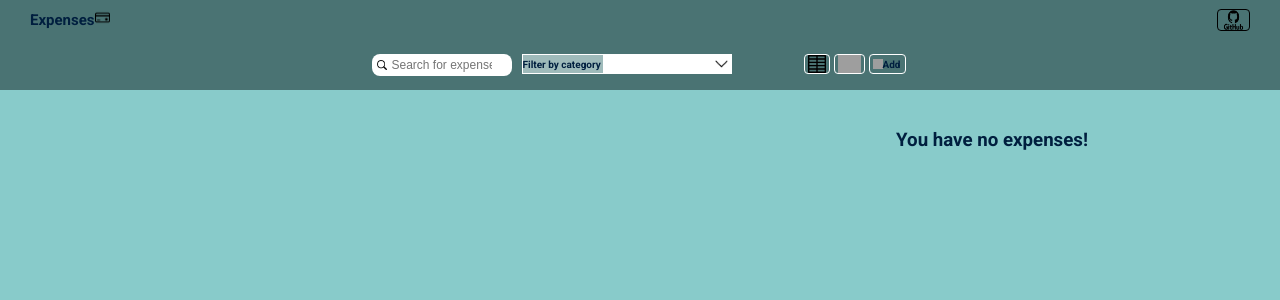
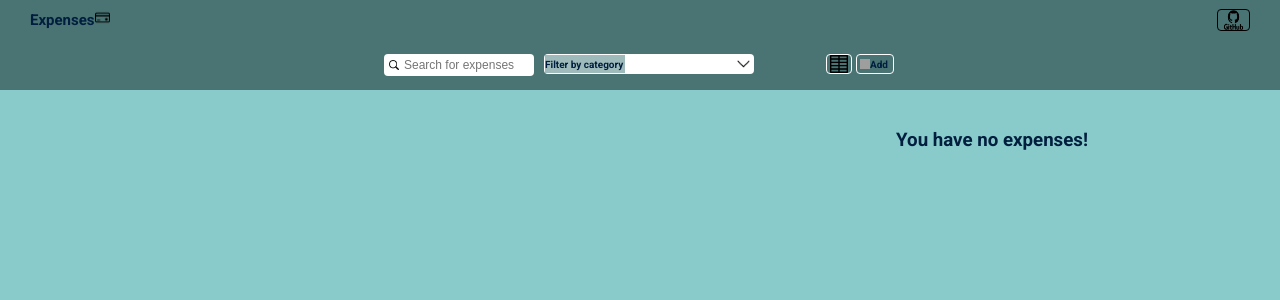
Before and after one commit to AlexLeiba/expediture, a React (Create React App) app: page / in a window 1280 px wide. Shown: the top 300 px of the page. Built offline with nearby package versions, Linux system fonts and the light colour scheme; grey boxes are pictures that could not be loaded.

Commit message:
clean up

```diff
--- a/src/Components/DropdownFilter/DropDownFilter.style.jsx
+++ b/src/Components/DropdownFilter/DropDownFilter.style.jsx
@@ -12,6 +12,7 @@ export const WrapperCard = styled.div`
   display: flex;
   flex-direction: column;
   background-color: #ffffff;
+  box-shadow: 3px 15px 25px 0px gray;
 `;
 
 export const WrapperIconLine = styled.div`
--- a/src/Components/ExpenseList/ExpenseList.jsx
+++ b/src/Components/ExpenseList/ExpenseList.jsx
@@ -26,10 +26,6 @@ export function ExpenseList() {
 
   const [newExpense, setNewExpense] = useState([]);
   const [oldExpense, setOldExpense] = useState([]);
-  // const [listView, setListView] = useState({
-  //   gridView: false,
-  //   tableView: true,
-  // });
 
   const filteredByCategoryList = expenseList.filter((data) => {
     if (dataCategory && dataCategory.title !== "") {
--- a/src/Components/ExpenseList/ExpensesTable.jsx
+++ b/src/Components/ExpenseList/ExpensesTable.jsx
@@ -17,7 +17,6 @@ import { DeleteExpense } from "../../Redux/Actions.jsx/ExpensesActions";
 import { toast } from "react-toastify";
 
 export function ExpensesTable() {
-  const [expensesDeleteRows, setExpensesDeleteRows] = useState([]);
   const dispatch = useDispatch();
   const { expenseList } = useSelector((state) => state.expenses);
 
@@ -103,7 +102,6 @@ export function ExpensesTable() {
     setPageSize, //will set the number of rows each page has
     selectedFlatRows, //will return all selected rows an array of rows
   } = tableInstance;
-  console.log({ data: selectedFlatRows.map((row) => row.original) });
   const { globalFilter, pageIndex, pageSize } = state; //global filter state,page index(1.2.3)
 
   //getTableProps its a fn that needs to be destructured on table tag
--- a/src/Components/ExpenseList/Table.jsx
+++ b/src/Components/ExpenseList/Table.jsx
@@ -26,8 +26,6 @@ export function Table() {
 
     return filteredExpenseList;
   }, []);
-
-  console.log({ expenseList });
 
   const tableInstance = useTable({
     columns: columnsMemoized,
--- a/src/Components/Form/AddForm.jsx
+++ b/src/Components/Form/AddForm.jsx
@@ -15,6 +15,7 @@ import {
   SubmitButton,
   IconPlane,
   DropDownExpenseTitle,
+  InputWrapperCost,
 } from "./AddForm.style";
 import { useDispatch } from "react-redux";
 import { AddExpense } from "../../Redux/Actions.jsx/ExpensesActions";
@@ -63,7 +64,7 @@ export function AddForm() {
   function handleSubmit() {
     if (
       inputValue.title === "" ||
-      category.title === "" ||
+      category.title === undefined ||
       inputValue.amount === 0
     ) {
       toast("Please enter valid data!", { type: "error" });
@@ -76,11 +77,18 @@ export function AddForm() {
       };
       dispatch(AddExpense(data));
 
-      // setInputValue({ title: "", amount: "" });
       setCategory({});
       setIsModalVisible(true);
     }
   }
+
+  // useEffect(() => {
+  //   window.addEventListener("keypress", (e) => {
+  //     if (e.key === "Enter") {
+  //       handleSubmit();
+  //     }
+  //   });
+  // }, []);
 
   function handleModalVisible() {
     navigate("/");
@@ -121,7 +129,7 @@ export function AddForm() {
           placeholder="give a name to your expediture"
         />
       </InputWrapper>
-      <InputWrapper>
+      <InputWrapperCost>
         <WrapperText>
           <Text>Cost:</Text>
           <IconMoney
@@ -135,9 +143,9 @@ export function AddForm() {
           onChange={(e) => handleInputValues("amount", e.target.value)}
           placeholder="Enter cost"
         />
-      </InputWrapper>
+      </InputWrapperCost>
 
-      <WrapperDropDown>
+      <WrapperDropDown onClick={() => setIsDropDownVisible(!isDropDownVisible)}>
         <WrapperDropDownTitle>
           <Text>Choose type</Text>
         </WrapperDropDownTitle>
--- a/src/Components/Form/AddForm.style.jsx
+++ b/src/Components/Form/AddForm.style.jsx
@@ -6,7 +6,7 @@ export const Container = styled.div`
   margin: auto;
   height: 400px;
   box-shadow: 5px 10px 10px #5eb5b3;
-  background-color: #3e807e; ;
+  background-color: #3e807e;
 `;
 
 export const InputTitle = styled.input`
@@ -29,7 +29,12 @@ export const InputAmount = styled.input`
 `;
 
 export const InputWrapper = styled.div`
-  width: 100%;
+  width: 300px;
+  position: relative;
+`;
+
+export const InputWrapperCost = styled.div`
+  width: 325px;
   position: relative;
 `;
 
@@ -42,7 +47,7 @@ export const Text = styled.h1`
 
 export const WrapperText = styled.div`
   position: absolute;
-  top: 21px;
+  top: 20.5px;
   left: 16px;
   background-color: #9ebaba;
   border-radius: 4px;
@@ -70,7 +75,8 @@ export const IconMoney = styled.img`
 `;
 
 export const WrapperDropDown = styled.div`
-  width: 100%;
+  cursor: pointer;
+  width: 50%;
   margin: 25px 0 0 15px;
   position: relative;
 `;
@@ -92,6 +98,7 @@ export const DropDown = styled.div`
   background-color: #ffffff;
   margin-top: 25px;
   z-index: 2;
+  border-radius: 3px;
 `;
 
 export const IconDropDown = styled.img`
--- a/src/Components/SuccessModal/SuccessModal.jsx
+++ b/src/Components/SuccessModal/SuccessModal.jsx
@@ -48,7 +48,6 @@ export function SuccessModal({
     return false;
   }
 
-  console.log({ da: isFilterRadioChecked() });
   return (
     <Modal isOpen={isVisible} style={customStyles}>
       {modalType !== Types.FILTER && (
--- a/src/Components/TopNavBar/TopNavBar.jsx
+++ b/src/Components/TopNavBar/TopNavBar.jsx
@@ -22,7 +22,6 @@ import {
   IconDropDown,
   DropDown,
   DropDownExpenseTitle,
-  FlexBetween,
 } from "./TopNavBar.style";
 import { DropDownFilter } from "../DropdownFilter/DropDownFilter";
 import { useDispatch } from "react-redux";
@@ -60,7 +59,6 @@ export function TopNavBar({ typePage }) {
   }
 
   function handleCategoryClick(category) {
-    console.log({ category });
     setFilteredCategory(category);
 
     dispatch(GetCategory(category));
@@ -100,6 +98,7 @@ export function TopNavBar({ typePage }) {
               display: "flex",
               justifyContent: "center",
               width: "100%",
+              flexWrap: "wrap",
             }}
           >
             {typePage === Types.HOME && (
@@ -123,7 +122,9 @@ export function TopNavBar({ typePage }) {
                     </InputWrapper>
 
                     {/* //filter */}
-                    <WrapperDropDown>
+                    <WrapperDropDown
+                      onClick={() => setIsDropDownVisible(!isDropDownVisible)}
+                    >
                       <WrapperDropDownTitle>
                         <Text>Filter by category</Text>
                         {filteredCategory.title && (
@@ -179,7 +180,7 @@ export function TopNavBar({ typePage }) {
                       style={{ width: 18 }}
                     />
                   </WrapperAdd>
-                  {listView.gridView && (
+                  {/* {listView.gridView && (
                     <WrapperAdd onClick={() => handleOpenFilters()}>
                       <img
                         title="filters"
@@ -189,7 +190,7 @@ export function TopNavBar({ typePage }) {
                         style={{ width: 23 }}
                       />
                     </WrapperAdd>
-                  )}
+                  )} */}
 
                   <WrapperAdd onClick={() => navigate("/add-expense")}>
                     <IconAdd
--- a/src/Components/TopNavBar/TopNavBar.style.jsx
+++ b/src/Components/TopNavBar/TopNavBar.style.jsx
@@ -58,14 +58,13 @@ export const TextButton = styled.h1`
 `;
 
 export const InputWrapper = styled.div`
-  width: 100px;
+  width: 110px;
   position: relative;
-  /* margin-left: 30px; */
 `;
 
 export const Input = styled.input`
   width: 100%;
-  border-radius: 8px;
+  border-radius: 4px;
   border: none;
   padding: 4px 20px 4px 20px;
   font-size: 12px;
@@ -98,6 +97,7 @@ export const WrapperCancelButton = styled.div`
 `;
 
 export const WrapperDropDown = styled.div`
+  cursor: pointer;
   width: 280px;
   position: relative;
   z-index: 2;
@@ -119,7 +119,7 @@ export const DropDown = styled.div`
   width: 75%;
   height: 20px;
   background-color: #ffffff;
-  /* margin-top: 25px; */
+  border-radius: 4px;
   z-index: 2;
 `;
 
```
